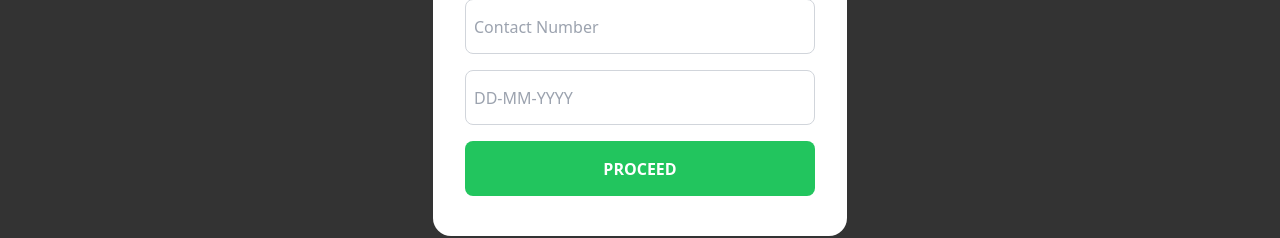
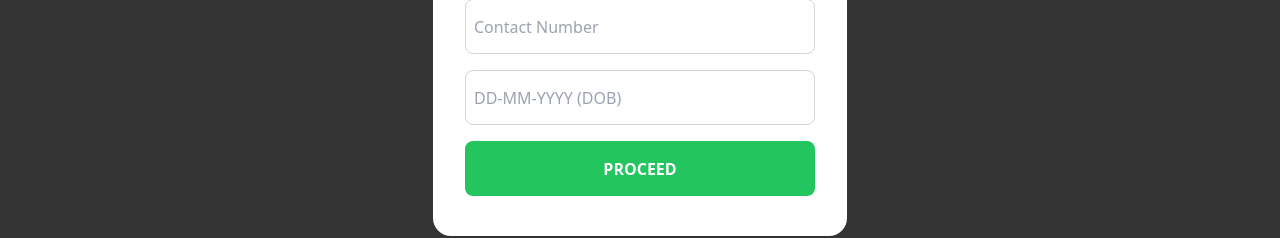
Before and after one commit to lakshaysachdeva01/nextmenu, a Next.js app: page /menucard/1 in a window 1280 px wide. Shown: the part 338-576 px from the top of the page. Built offline with nearby package versions, Linux system fonts and the light colour scheme; no server answers.

Commit message:
first commit

```diff
--- a/app/menucard/[categoryId]/page.tsx
+++ b/app/menucard/[categoryId]/page.tsx
@@ -227,7 +227,7 @@ export default function MenuCard() {
       <input
   type="tel"
   className="border border-gray-300 m-2 h-[55px] w-[300px] md:w-[350px] p-2 rounded-[8px]"
-  placeholder="DD-MM-YYYY"
+  placeholder="DD-MM-YYYY (DOB)"
   name="DOB"
   required
   inputMode="numeric"
```
